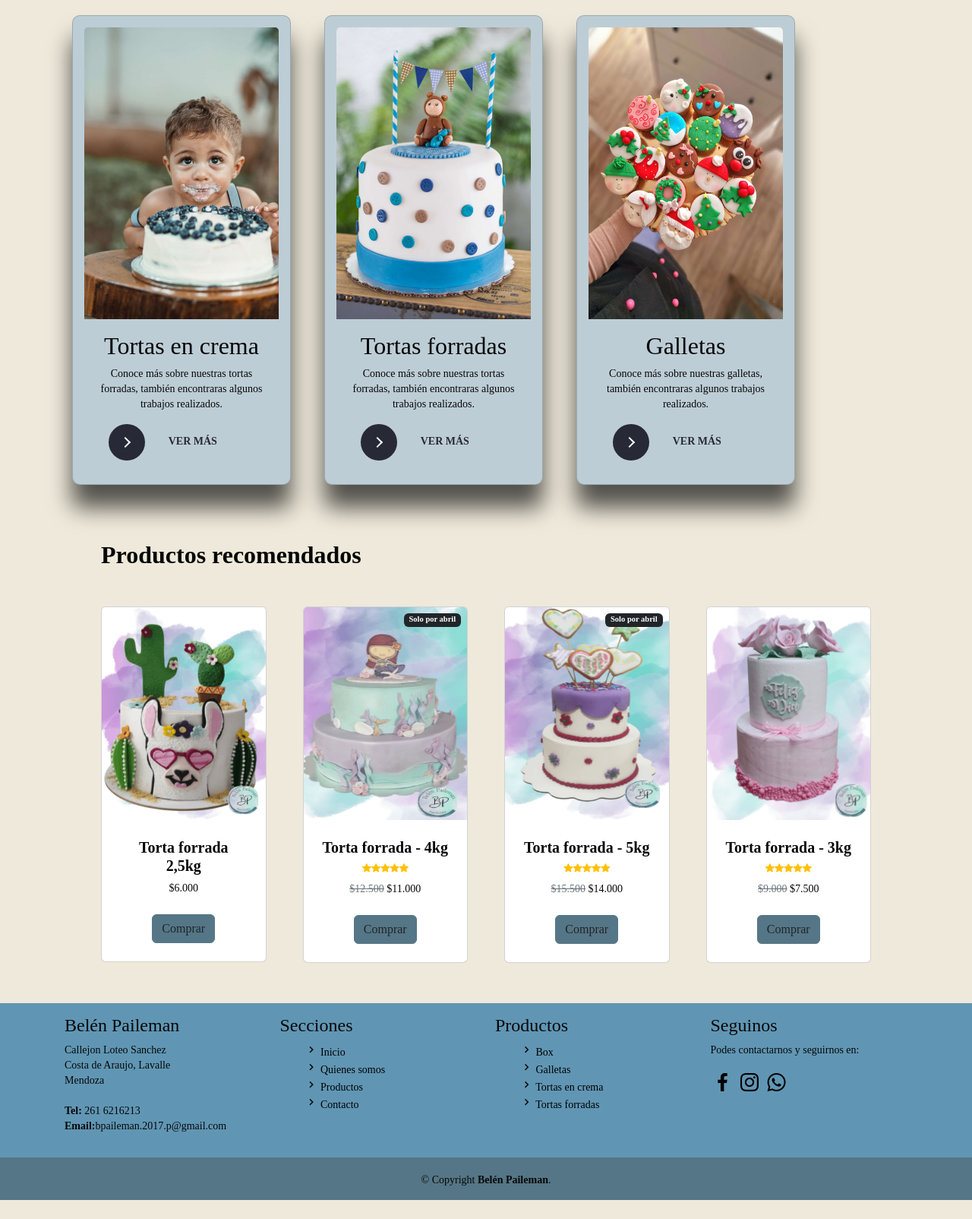
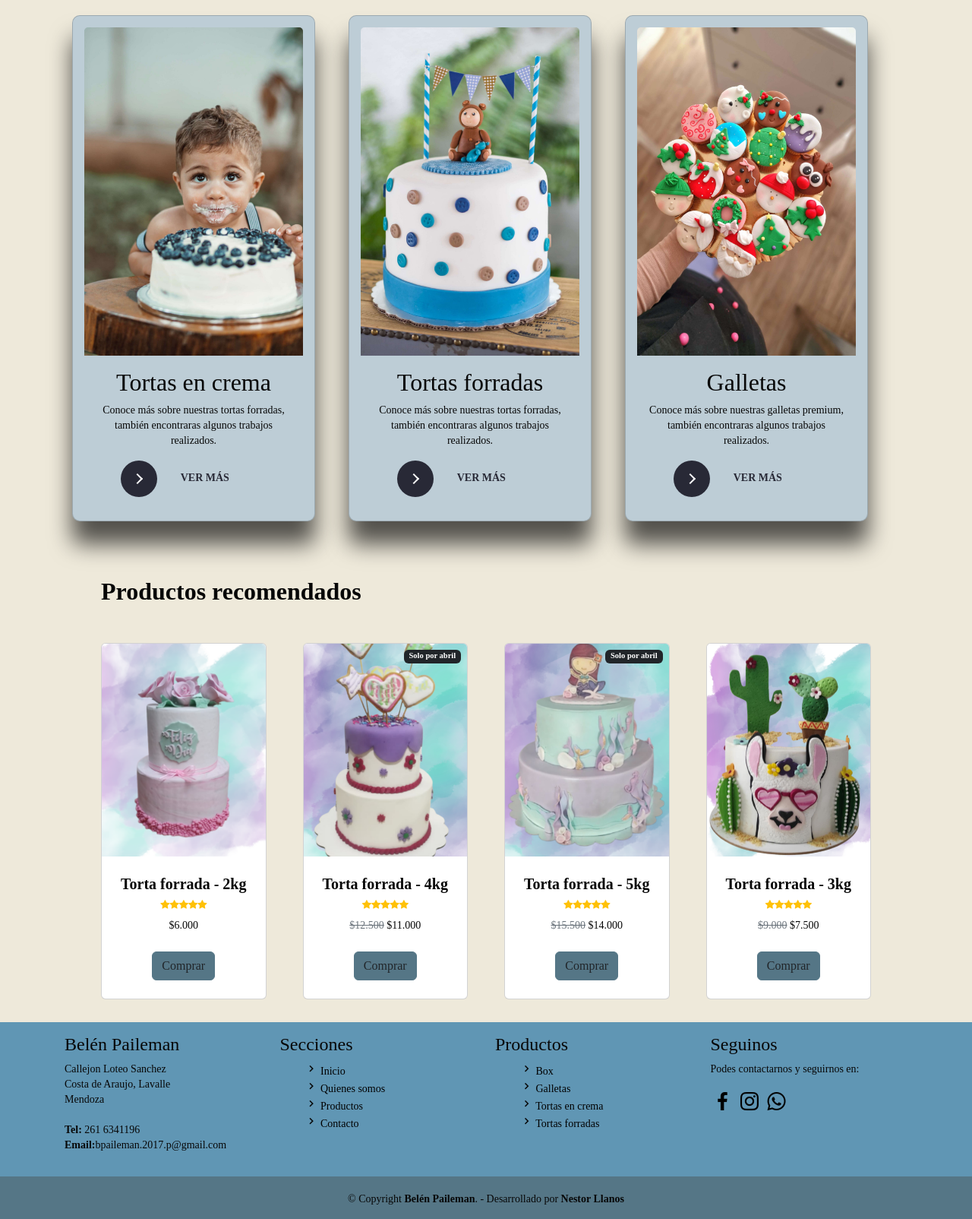
Before and after one commit to NestorLlanos/PF-Llanos, a website: page html/productos.html in a window 1280 px wide. Shown: the part 633-2237 px from the top of the page at 76% size. Before the commit the page ends 2212 px from the top, so only its background shows below. Drawn offline with nearby package versions, Linux system fonts and the light colour scheme; files whose address does not match are found by name; a web font is replaced by a local one.

Commit message:
modificando productos

```diff
--- a/html/productos.html
+++ b/html/productos.html
@@ -85,7 +85,7 @@
   <section>
     <div class="row row-cols-1 row-cols-md-auto g-4 ">
       <div class="col">
-          <div class=" cardproductos card text-center" style="width: 18rem;">
+          <div class=" cardproductos card text-center" style="width: 20rem;">
               <img class="card-img-top " src="../media/torta encrema niño.jpg"
                   alt="Niño comiendo torta en crema" height="20%">
               <div class="card-body">
@@ -101,10 +101,10 @@
           </div>
       </div>
       <div class="col">
-          <div class="cardproductos card text-center" style="width: 18rem;">
+          <div class="cardproductos card text-center" style="width: 20rem;">
               <img class="card-img-top"
                   src="../media/torta forrada botones.jpg" alt="Torta forrada en color blanco decorada con botones"
-                  height="10%">
+                  height="20%">
               <div class="card-body">
                   <h2 class="card-title text-center">Tortas forradas</h2>
                   <p class="card-text">Conoce más sobre nuestras tortas forradas, también encontraras algunos trabajos realizados.</p>
@@ -118,13 +118,13 @@
           </div>
       </div>
       <div class="col">
-        <div class="cardproductos card text-center" style="width: 18rem;">
+        <div class="cardproductos card text-center" style="width: 20rem">
             <img class="card-img-top"
                 src="../media/galletas1.jpg" alt="Torta forrada en color blanco decorada con botones"
                 height="20%">
             <div class="card-body">
                 <h2 class="card-title text-center">Galletas</h2>
-                <p class="card-text">Conoce más sobre nuestras galletas, también encontraras algunos trabajos realizados.</p>
+                <p class="card-text">Conoce más sobre nuestras galletas premium, también encontraras algunos trabajos realizados.</p>
                 <a href="./productos.html"><button class="leer-mas">
                   <span class="circle" aria-hidden="true">
                     <span class="icon arrow"></span>
@@ -145,25 +145,32 @@
     <div class="container px-4 px-lg-5 mt-5">
         <h2 class="fw-bolder mb-5">Productos recomendados</h2>
         <div class="row gx-4 gx-lg-5 row-cols-2 row-cols-md-3 row-cols-xl-4 justify-content-center">
-            <div class="col mb-4" >
-                <div class="card h-350">
-                    <img class="card-img-top imgprod" src="../media/belenpaileman1.png" alt="torta forrada Yama 2,5kg" />
+            <div class="col mb-6" >
+                <div class="card h-100">
+                    <img class="card-img-top imgprod" src="../media/1.png" alt="Torta forrada feliz día mamá" />
                     <div class="card-body p-4">
                         <div class="text-center">
-                            <h5 class="fw-bolder">Torta forrada 2,5kg</h5>
+                            <h5 class="fw-bolder">Torta forrada - 2kg</h5>
+                            <div class="d-flex justify-content-center small text-warning mb-2">
+                              <div class="bi-star-fill"></div>
+                              <div class="bi-star-fill"></div>
+                              <div class="bi-star-fill"></div>
+                              <div class="bi-star-fill"></div>
+                              <div class="bi-star-fill"></div>
+                          </div>
 
                             $6.000
                         </div>
                     </div>
                     <div class="card-footer p-4 pt-0 border-top-0 bg-transparent">
-                        <div class="text-center"><a class="btn btn-outline-dark mt-auto" href="#">Comprar</a></div>
+                        <div class="text-center"><a class="btn btn-outline-dark mt-auto" href="https://wa.me/2616341196/?text=Hola! quiero comprar una torta forrada de 2kg, te contacto desde la web...">Comprar</a></div>
                     </div>
                 </div>
             </div>
             <div class="col mb-6">
-                <div class="card h-300">
+                <div class="card h-100">
                     <div class="badge bg-dark text-white position-absolute" style="top: 0.5rem; right: 0.5rem">Solo por abril</div>
-                    <img class="card-img-top imgprod" src="../media/belenpaileman2.png" alt="Torta forrada sirenita - 4kg" />
+                    <img class="card-img-top imgprod" src="../media/2.png" alt="Torta forrada corazones" />
 
                     <div class="card-body p-4">
                         <div class="text-center">
@@ -181,15 +188,15 @@
                     </div>
 
                     <div class="card-footer p-4 pt-0 border-top-0 bg-transparent">
-                        <div class="text-center"><a class="btn btn-outline-dark mt-auto" href="#">Comprar</a></div>
+                        <div class="text-center"><a class="btn btn-outline-dark mt-auto" href="https://wa.me/2616341196/?text=Hola! quiero comprar la torta forrada de 4kg de la promo, te contacto desde la web...">Comprar</a></div>
                     </div>
                 </div>
             </div>
             <div class="col mb-6">
-                <div class="card h-300">
+                <div class="card h-100">
                     <div class="badge bg-dark text-white position-absolute" style="top: 0.5rem; right: 0.5rem">Solo por abril</div>
 
-                    <img class="card-img-top imgprod" src="../media/belenpaileman3.png" alt="Torta forrada corazones- 5kg" />
+                    <img class="card-img-top imgprod" src="../media/3.png" alt="Torta forrada sirenita" />
 
                     <div class="card-body p-4">
                         <div class="text-center">
@@ -208,13 +215,13 @@
                         </div>
                     </div>
                     <div class="card-footer p-4 pt-0 border-top-0 bg-transparent">
-                        <div class="text-center"><a class="btn btn-outline-dark mt-auto" href="#">Comprar</a></div>
+                        <div class="text-center"><a class="btn btn-outline-dark mt-auto" href="https://wa.me/2616341196/?text=Hola! quiero comprar la torta forrada de 5kg de la promo, te contacto desde la web...">Comprar</a></div>
                     </div>
                 </div>
             </div>
             <div class="col mb-6">
-                <div class="card">
-                    <img class="card-img-top imgprod" src="../media/torta forrada Belén Paileman.png" alt="Torta forrada feliz día mamá- 3kg" />
+                <div class="card h-100">
+                    <img class="card-img-top imgprod" src="../media/4.png" alt="Torta forrada de una Yama" />
 
                     <div class="card-body p-4">
                         <div class="text-center">
@@ -231,7 +238,7 @@
                         </div>
                     </div>
                     <div class="card-footer p-4 pt-0 border-top-0 bg-transparent">
-                        <div class="text-center"><a class="btn btn-outline-dark mt-auto" href="#">Comprar</a></div>
+                        <div class="text-center"><a class="btn btn-outline-dark mt-auto" href="https://wa.me/2616341196/?text=Hola! quiero comprar la torta forrada de 3kg de la promo, te contacto desde la web...">Comprar</a></div>
                     </div>
                 </div>
             </div>
@@ -253,7 +260,7 @@
               Callejon Loteo Sanchez <br>
               Costa de Araujo, Lavalle<br>
               Mendoza <br><br>
-              <strong>Tel:</strong> 261 6216213<br>
+              <strong>Tel:</strong> 261 6341196<br>
               <strong>Email:</strong>bpaileman.2017.p@gmail.com<br>
             </p>
           </div>
@@ -293,7 +300,8 @@
     </div>
 
     <div class="credits">
-      <p>&copy; Copyright <strong><span>Belén Paileman</span></strong>.</p>
+      <p>&copy; Copyright <strong><span>Belén Paileman</span></strong>. - Desarrollado por <strong><span>Nestor Llanos</span></strong></p>
+
     </div>
   </footer>
 
--- a/scss/style.scss
+++ b/scss/style.scss
@@ -408,6 +408,7 @@ body {
         }
         .imgprod{
             height: 280px;
+            object-fit: cover;
         }
     }
 
```
Also changed, not shown: css/style.css, media/1.png (added), media/2.png (added), media/3.png (added), media/4.png (added), 1 other file.
